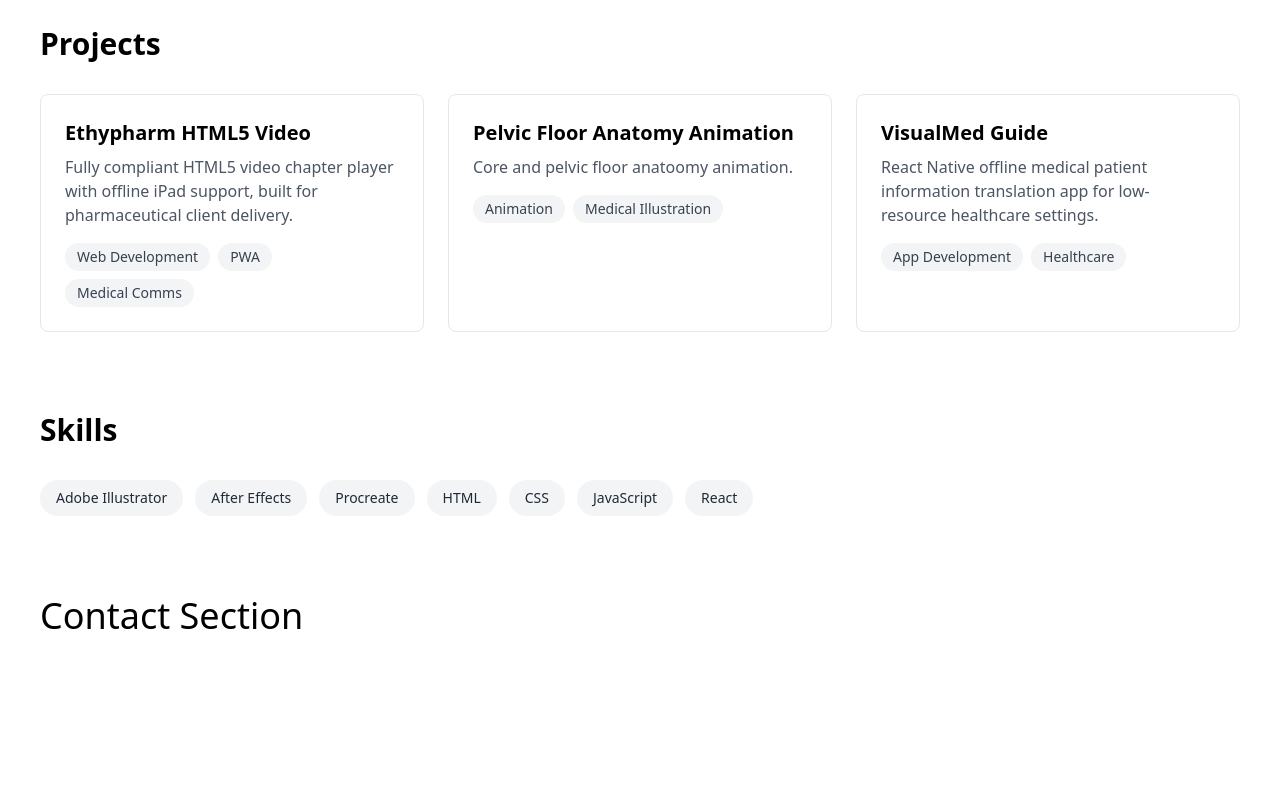
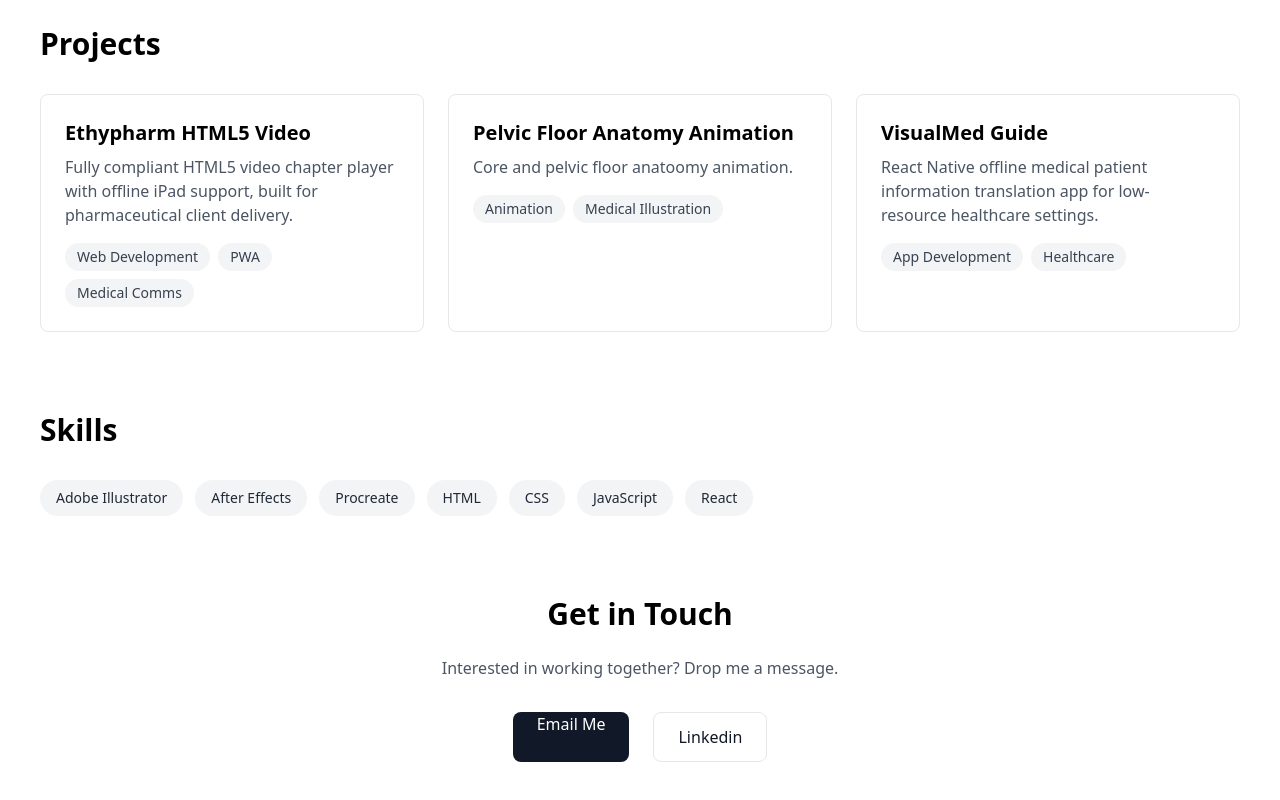
Before and after one commit to jxkane/my-portfolio, a React (Create React App) app: page / in a window 1280 px wide. Shown: the part 1090-1890 px from the top of the page. Before the commit the page ends 1766 px from the top, so only its background shows below. Built offline with nearby package versions, Linux system fonts and the light colour scheme.

Commit message:
contact info added

```diff
--- a/src/components/Contact.js
+++ b/src/components/Contact.js
@@ -1,7 +1,19 @@
 function Contact() {
     return (
-        <section className="p-10">
-            <h1 className="text-4xl">Contact Section</h1>
+        <section className="p-10 max-w-3xl mx-auto text-center">
+            <h2 className="text-3xl font-bold mb-6">Get in Touch</h2>
+            <p className="text-gray-600 mb-8">
+                Interested in working together? Drop me a message.
+            </p>
+            <div className="flex justify-center gap-6">
+                <a href="mailto:hello@visualmedguide.com" className="bg-gray-900 text-white px-6 py3 rounded-lg hover:bg-gray-700">
+                    Email Me
+                </a>
+                <a href="https://www.linkedin.com/in/jordan-kane-58719720a" target="_blank" rel="noopener noreferrer" className="border border=gray-900 text-gray-900 px-6 py-3 rounded-lg hover:bg-gray-100">
+                Linkedin
+                </a>
+
+            </div>
         </section>
     );
 }
```
